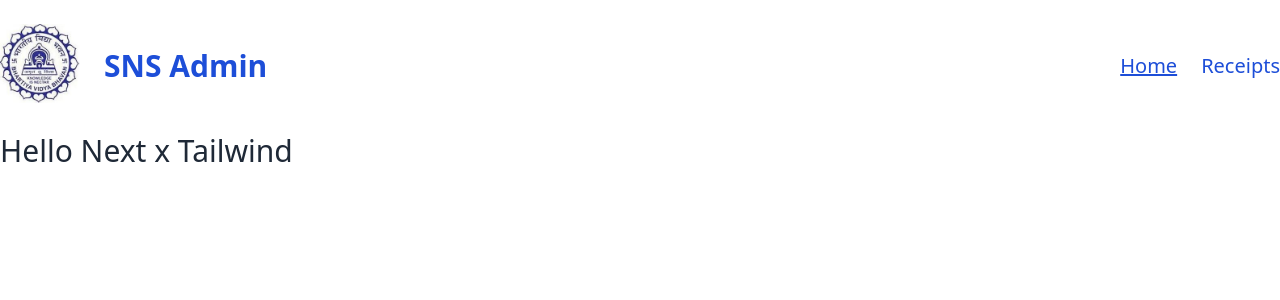
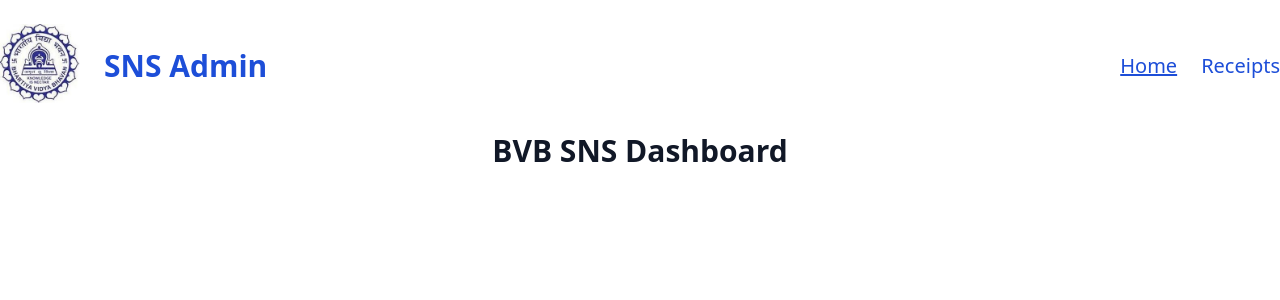
Before and after one commit to NeeshSamsi/bvb, a Next.js app: page / in a window 1280 px wide. Shown: the top 300 px of the page. Built offline with nearby package versions, Linux system fonts and the light colour scheme.

Commit message:
feat: Index heading

```diff
--- a/pages/index.tsx
+++ b/pages/index.tsx
@@ -9,7 +9,7 @@ const Home: NextPage = () => {
         <title>Home | BVB SNS</title>
       </Head>
       <div>
-        <h1 className="text-3xl text-gray-800">Hello Next x Tailwind</h1>
+        <h1 className="text-3xl text-gray-900 text-center font-bold">BVB SNS Dashboard</h1>
       </div>
     </>
   )
```
